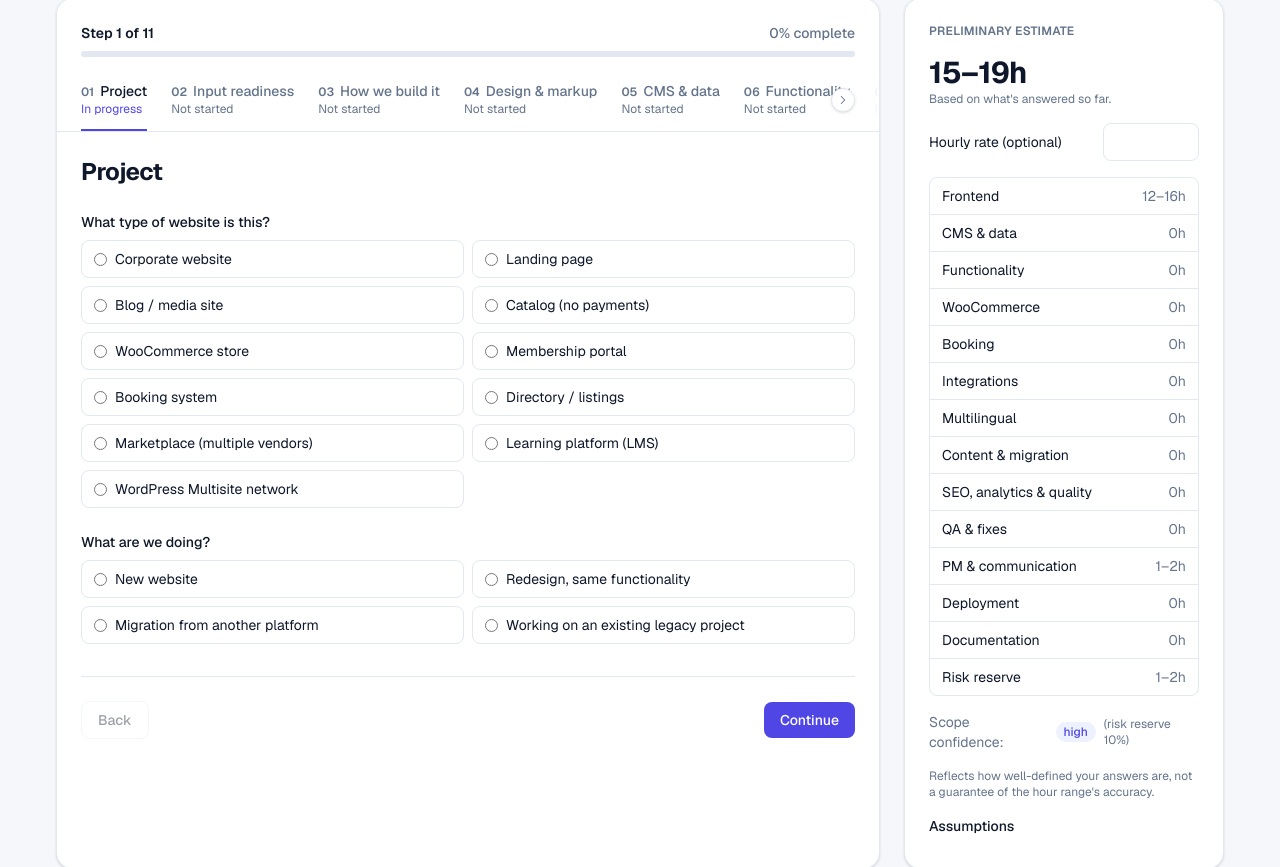
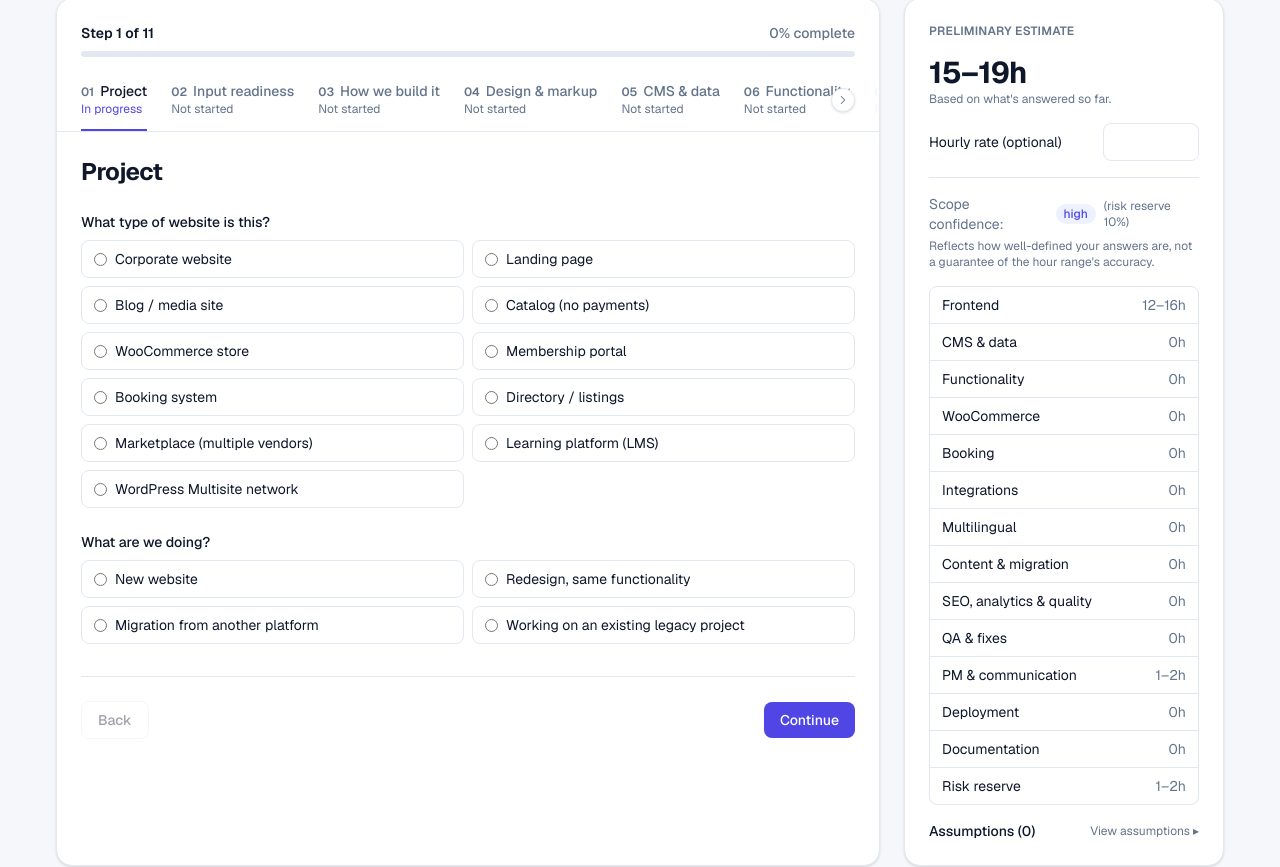
Before and after one commit to YedomakhaDev/wp-website-estimator, a Next.js app: page / in a window 1280 px wide. Shown: the part 569-1436 px from the top of the page. Built offline with nearby package versions, Linux system fonts and the light colour scheme.

Commit message:
fix: collapse assumptions by default and move confidence above breakdown

```diff
--- a/src/components/Calculator.tsx
+++ b/src/components/Calculator.tsx
@@ -444,11 +444,14 @@ export default function Calculator() {
                             </button>
                             <button
                                 type="button"
-                                disabled={currentIndex === visibleSteps.length - 1}
-                                onClick={() => goTo(currentIndex + 1)}
+                                onClick={() =>
+                                    currentIndex === visibleSteps.length - 1
+                                        ? estimatePanelRef.current?.scrollIntoView({ behavior: "smooth" })
+                                        : goTo(currentIndex + 1)
+                                }
                                 className="rounded-control bg-primary px-4 py-2 text-sm font-medium text-primary-foreground disabled:opacity-40"
                             >
-                                Continue
+                                {currentIndex === visibleSteps.length - 1 ? "View estimate" : "Continue"}
                             </button>
                         </div>
                     </>
@@ -505,6 +508,28 @@ export default function Calculator() {
                             </div>
                         )}
 
+                        <div className="border-t border-border pt-4">
+                            <div className="flex items-center gap-2">
+                                <span className="text-sm text-muted-foreground">Scope confidence:</span>
+                                <span className="rounded-full bg-primary-subtle px-2 py-0.5 text-xs font-medium text-primary">
+                                    {result.estimate.confidenceLevel}
+                                </span>
+                                <span className="text-xs text-muted-foreground">
+                                    (risk reserve {Math.round(result.estimate.riskReservePercent)}%)
+                                </span>
+                            </div>
+                            <p className="mt-1 text-xs text-muted-foreground">
+                                Reflects how well-defined your answers are, not a guarantee of the hour range&apos;s
+                                accuracy.
+                            </p>
+                        </div>
+
+                        {result.estimate.discoveryRecommendation && (
+                            <div className="rounded-control border border-warning/30 bg-warning-subtle p-3 text-sm text-warning">
+                                {result.estimate.discoveryRecommendation.message}
+                            </div>
+                        )}
+
                         <div className="divide-y divide-border rounded-control border border-border text-sm">
                             {result.estimate.workstreamBreakdown.map((item) => (
                                 <div key={item.id} className="flex justify-between px-3 py-2">
@@ -514,34 +539,22 @@ export default function Calculator() {
                             ))}
                         </div>
 
-                        <div className="flex items-center gap-2">
-                            <span className="text-sm text-muted-foreground">Scope confidence:</span>
-                            <span className="rounded-full bg-primary-subtle px-2 py-0.5 text-xs font-medium text-primary">
-                                {result.estimate.confidenceLevel}
-                            </span>
-                            <span className="text-xs text-muted-foreground">
-                                (risk reserve {Math.round(result.estimate.riskReservePercent)}%)
-                            </span>
-                        </div>
-                        <p className="text-xs text-muted-foreground">
-                            Reflects how well-defined your answers are, not a guarantee of the hour range&apos;s
-                            accuracy.
-                        </p>
-
-                        {result.estimate.discoveryRecommendation && (
-                            <div className="rounded-control border border-warning/30 bg-warning-subtle p-3 text-sm text-warning">
-                                {result.estimate.discoveryRecommendation.message}
-                            </div>
-                        )}
-
-                        <div>
-                            <p className="text-sm font-medium text-foreground">Assumptions</p>
+                        <details className="group">
+                            <summary className="flex cursor-pointer list-none items-center justify-between text-sm font-medium text-foreground">
+                                <span>Assumptions ({result.estimate.assumptions.length})</span>
+                                <span className="text-xs font-normal text-muted-foreground group-open:hidden">
+                                    View assumptions ▸
+                                </span>
+                                <span className="hidden text-xs font-normal text-muted-foreground group-open:inline">
+                                    Hide ▾
+                                </span>
+                            </summary>
                             <ul className="mt-2 space-y-1 text-sm text-muted-foreground">
                                 {result.estimate.assumptions.map((assumption) => (
                                     <li key={assumption}>{assumption}</li>
                                 ))}
                             </ul>
-                        </div>
+                        </details>
                     </>
                 )}
             </div>
```
